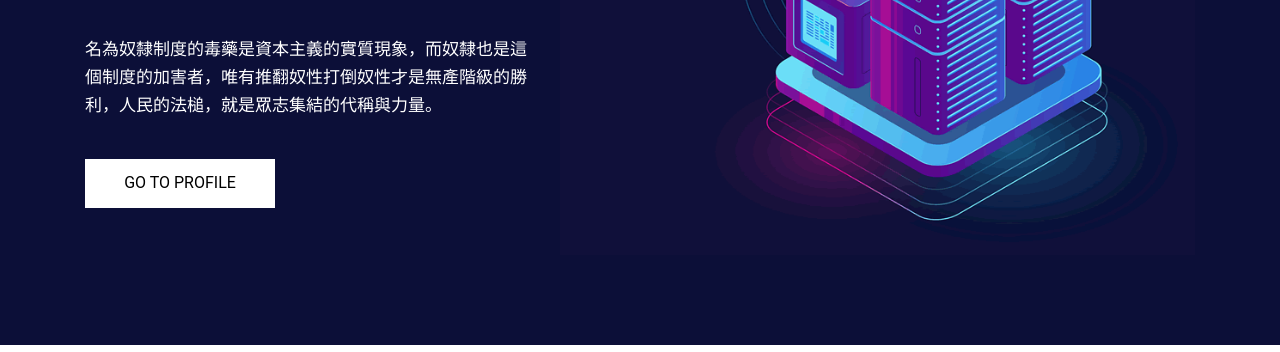
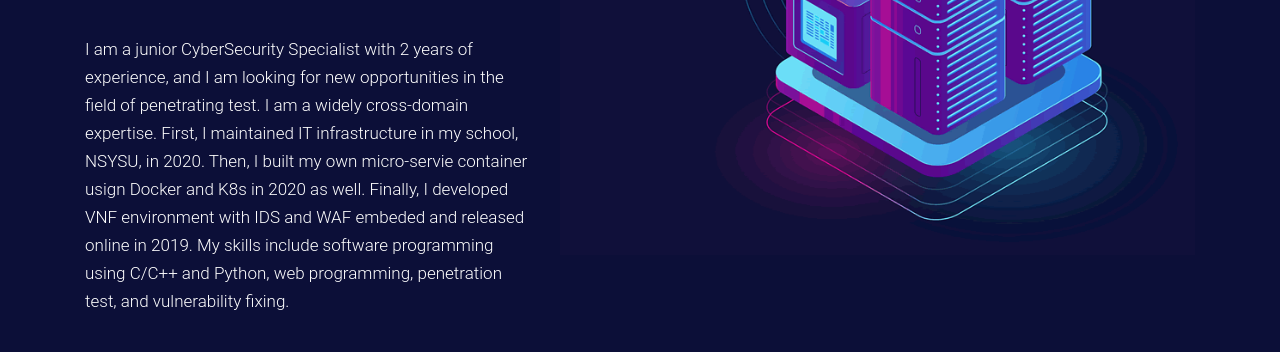
Before and after one commit to song856854132/song856854132.github.io, a plain HTML site: page index.html in a window 1280 px wide. Shown: the part 424-776 px from the top of the page. Drawn offline with nearby package versions, Linux system fonts and the light colour scheme.

Commit message:
Big revise, Portfolio, specialize2

```diff
--- a/index.html
+++ b/index.html
@@ -93,7 +93,7 @@
                   <div class="text-bg">
                      <h1>Hung Ju's<br> Web Portfolio</h1>
                      <span>Security Engineer: Protecting Your System from Hacher</span>
-                     <p>名為奴隸制度的毒藥是資本主義的實質現象，而奴隸也是這個制度的加害者，唯有推翻奴性打倒奴性才是無產階級的勝利，人民的法槌，就是眾志集結的代稱與力量。 </p>
+                     <p>I am a junior CyberSecurity Specialist with 2 years of experience, and I am looking for new opportunities in the field of penetrating test. I am a widely cross-domain expertise. First, I maintained IT infrastructure in my school, NSYSU, in 2020. Then, I built my own micro-servie container usign Docker and K8s in 2020 as well. Finally, I developed VNF environment with IDS and WAF embeded and released online in 2019. My skills include software programming using C/C++ and Python, web programming, penetration test, and vulnerability fixing.</p>
                      <a href="https://pda.104.com.tw/profile/share/8p4av4NHM20ED0kWhVxkECqtIbpuykAf">Go to Profile</a>
                   </div>
                </div>
```
